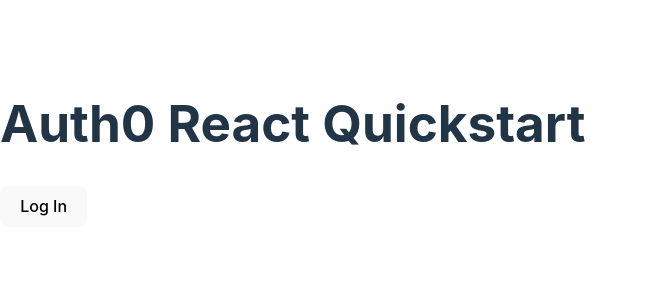
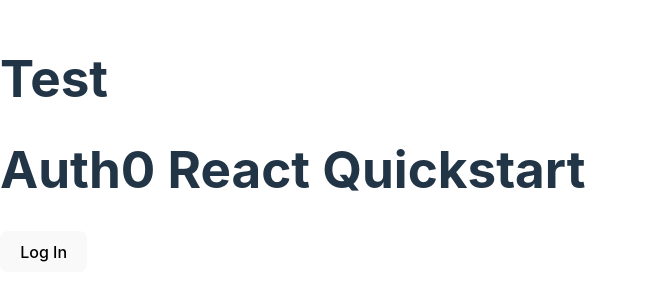
Before and after one commit to thomas-massey/PastPaperGen, a React (Vite) app in the folder client/: page / in a window 1280 px wide. Shown: the part 256-556 px from the top of the page, without its empty margins (0-647 px from the left). Built offline with nearby package versions, Linux system fonts and the light colour scheme; no server answers.

Commit message:
Testing for outsided the Auth0 provider

```diff
--- a/client/src/main.jsx
+++ b/client/src/main.jsx
@@ -1,6 +1,7 @@
 import React from 'react'
 import ReactDOM from 'react-dom/client'
 import App from './App'
+import Test from './test'
 import './index.css'
 import { Auth0Provider } from '@auth0/auth0-react'
 
@@ -9,6 +10,7 @@
 
 ReactDOM.createRoot(document.getElementById('root')).render(
   <React.StrictMode>
+    <Test />
     <Auth0Provider
       domain={domain}
       clientId={clientId}
--- /dev/null
+++ b/client/src/test.jsx
@@ -0,0 +1,11 @@
+import React from 'react';
+
+function Test() {
+  return (
+    <div className="Test">
+      <h1>Test</h1>
+    </div>
+  );
+}
+
+export default Test;
```
